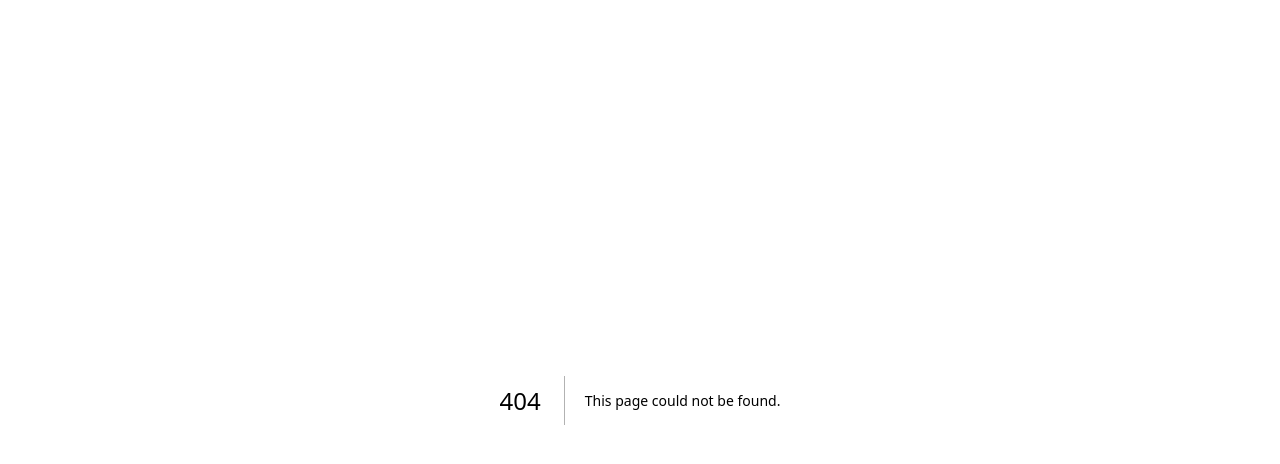
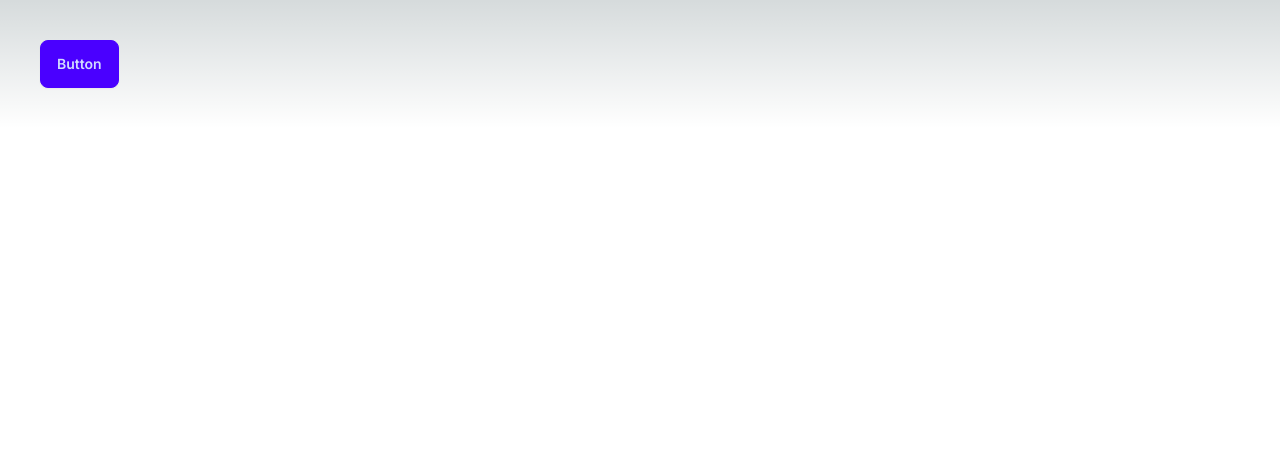
Before and after one commit to mariocapitbrok/n-crm, a Next.js app: page /components/button in a window 1280 px wide. Before the commit this address had no page. Shown: the top 464 px of the page. Built offline with nearby package versions, Linux system fonts and the light colour scheme.

Commit message:
Configure DaisyUI

```diff
--- /dev/null
+++ b/src/app/components/button/page.tsx
@@ -0,0 +1,7 @@
+export default function Button() {
+  return (
+    <div className="p-10">
+      <button className="btn btn-primary">Button</button>
+    </div>
+  );
+}
--- /dev/null
+++ b/src/app/components/layout.tsx
@@ -0,0 +1,21 @@
+import type { Metadata } from 'next';
+import { Inter } from 'next/font/google';
+
+const inter = Inter({ subsets: ['latin'] });
+
+export const metadata: Metadata = {
+  title: 'Components',
+  description: 'Components collection',
+};
+
+export default function RootLayout({
+  children,
+}: Readonly<{
+  children: React.ReactNode;
+}>) {
+  return (
+    <html lang="en">
+      <body className={inter.className}>{children}</body>
+    </html>
+  );
+}
--- a/tailwind.config.ts
+++ b/tailwind.config.ts
@@ -10,5 +10,16 @@ const config: Config = {
     extend: {},
   },
   plugins: [require('daisyui')],
+  // daisyUI config. https://daisyui.com/docs/config/
+  daisyui: {
+    themes: false, // false: only light + dark | true: all themes | array: specific themes like this ["light", "dark", "cupcake"]
+    darkTheme: 'dark', // name of one of the included themes for dark mode
+    base: true, // applies background color and foreground color for root element by default
+    styled: true, // include daisyUI colors and design decisions for all components
+    utils: true, // adds responsive and modifier utility classes
+    prefix: '', // prefix for daisyUI classnames (components, modifiers and responsive class names. Not colors)
+    logs: true, // Shows info about daisyUI version and used config in the console when building your CSS
+    themeRoot: ':root', // The element that receives theme color CSS variables
+  },
 };
 export default config;
```
